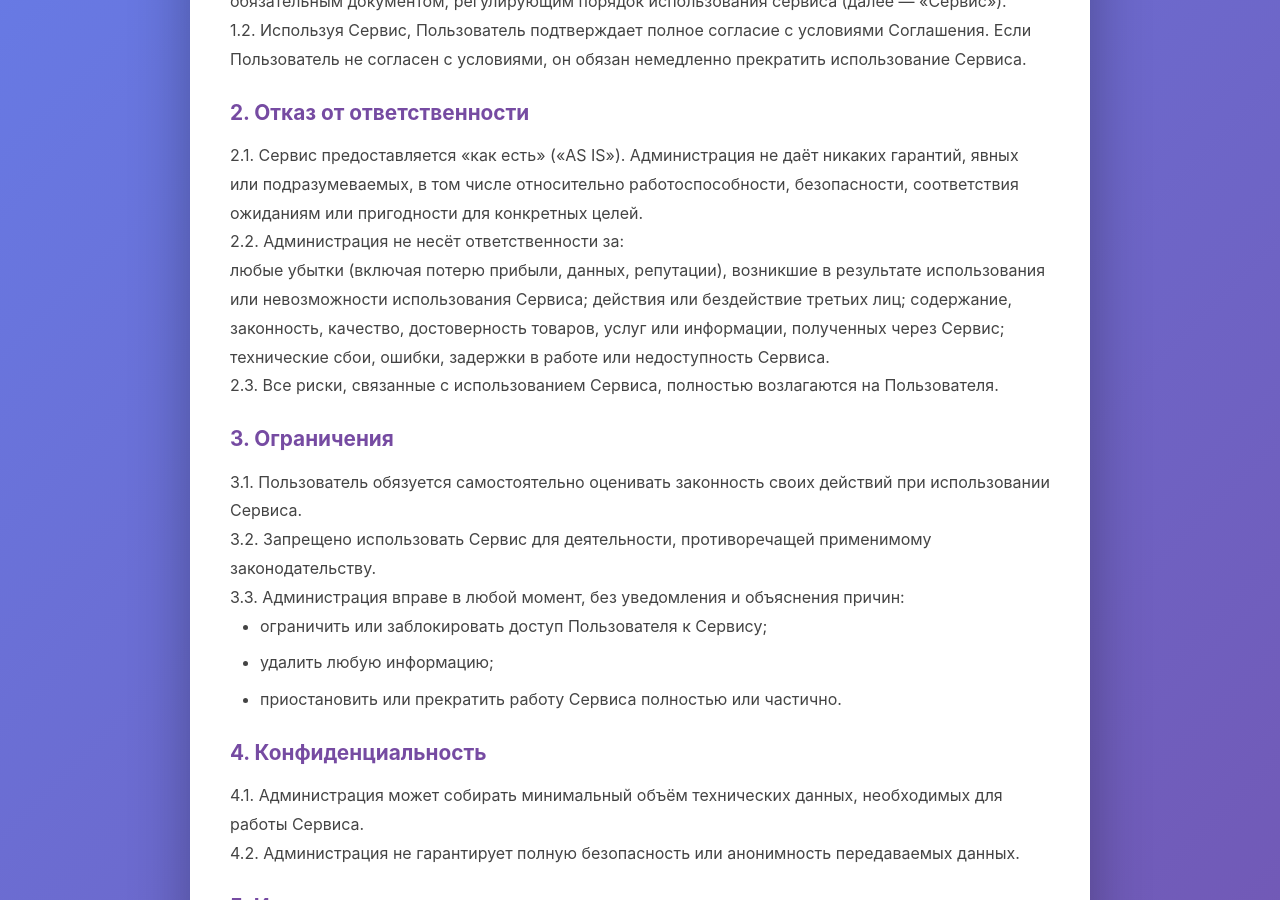
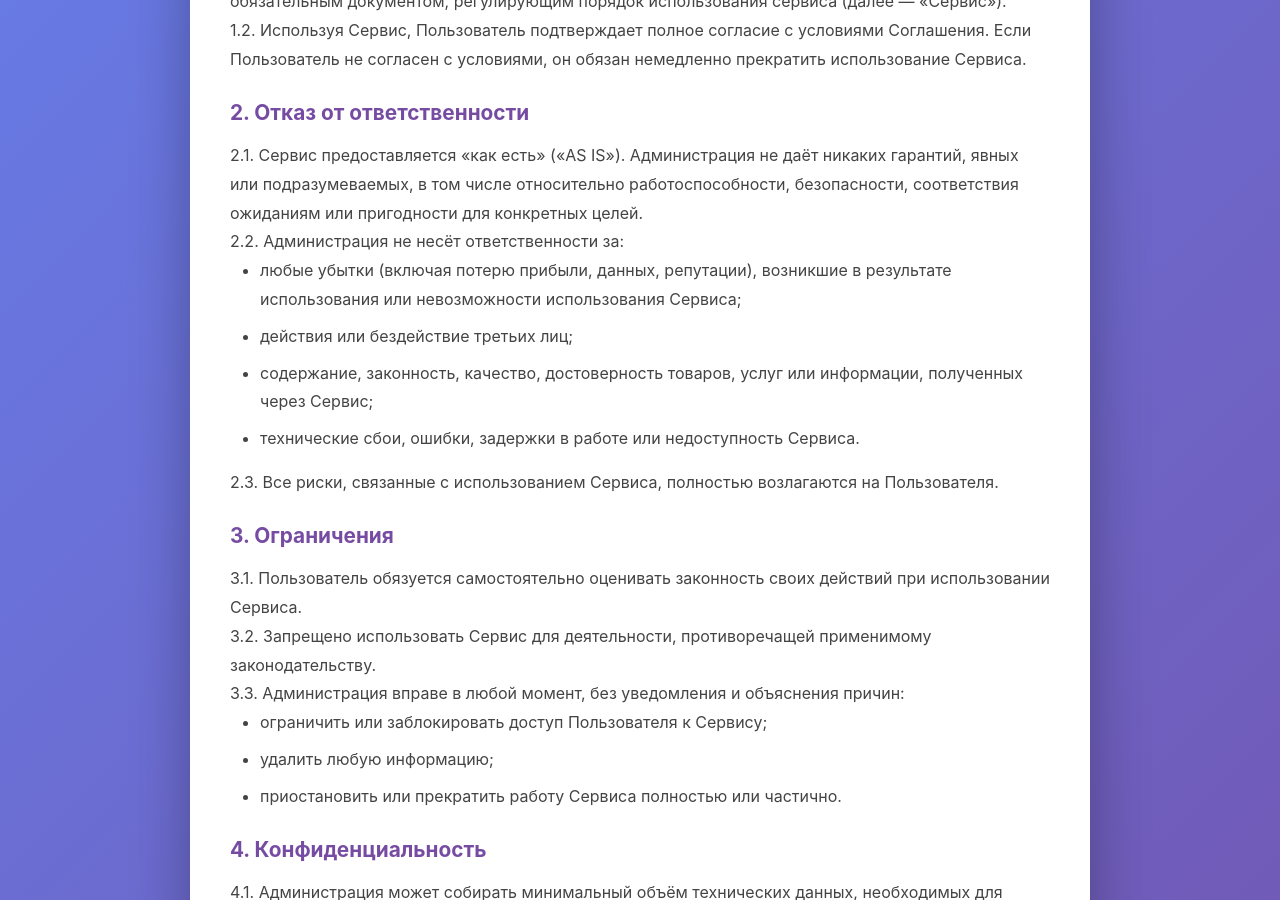
Before and after one commit to Michael-K-cloud/Tunless, a Jekyll site: the page built from terms.md, in a window 1280 px wide and 900 px high, scrolled down 307 px. Built offline with Jekyll 4.4.1, drawn with Linux system fonts in a browser that asks for light colours.

```diff
--- a/terms.md
+++ b/terms.md
@@ -13,10 +13,10 @@ title: Пользовательское соглашение
 
 2.2. Администрация не несёт ответственности за:
 
-любые убытки (включая потерю прибыли, данных, репутации), возникшие в результате использования или невозможности использования Сервиса;
-действия или бездействие третьих лиц;
-содержание, законность, качество, достоверность товаров, услуг или информации, полученных через Сервис;
-технические сбои, ошибки, задержки в работе или недоступность Сервиса.
+- любые убытки (включая потерю прибыли, данных, репутации), возникшие в результате использования или невозможности использования Сервиса;
+- действия или бездействие третьих лиц;
+- содержание, законность, качество, достоверность товаров, услуг или информации, полученных через Сервис;
+- технические сбои, ошибки, задержки в работе или недоступность Сервиса.
 
 2.3. Все риски, связанные с использованием Сервиса, полностью возлагаются на Пользователя.
 
```
